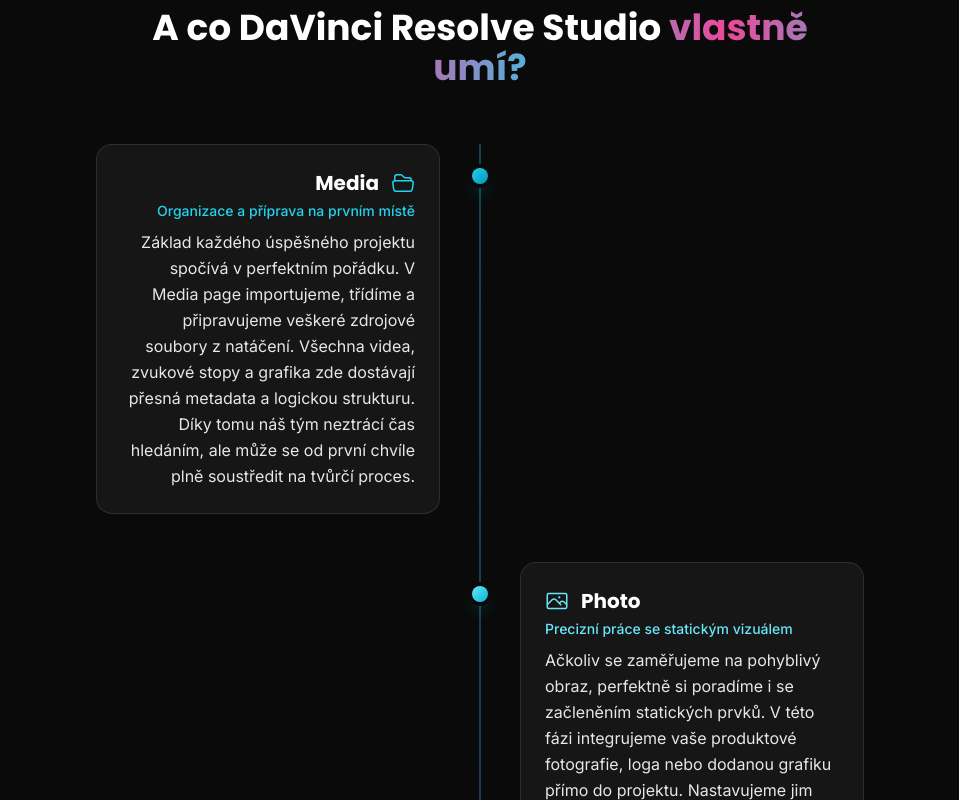
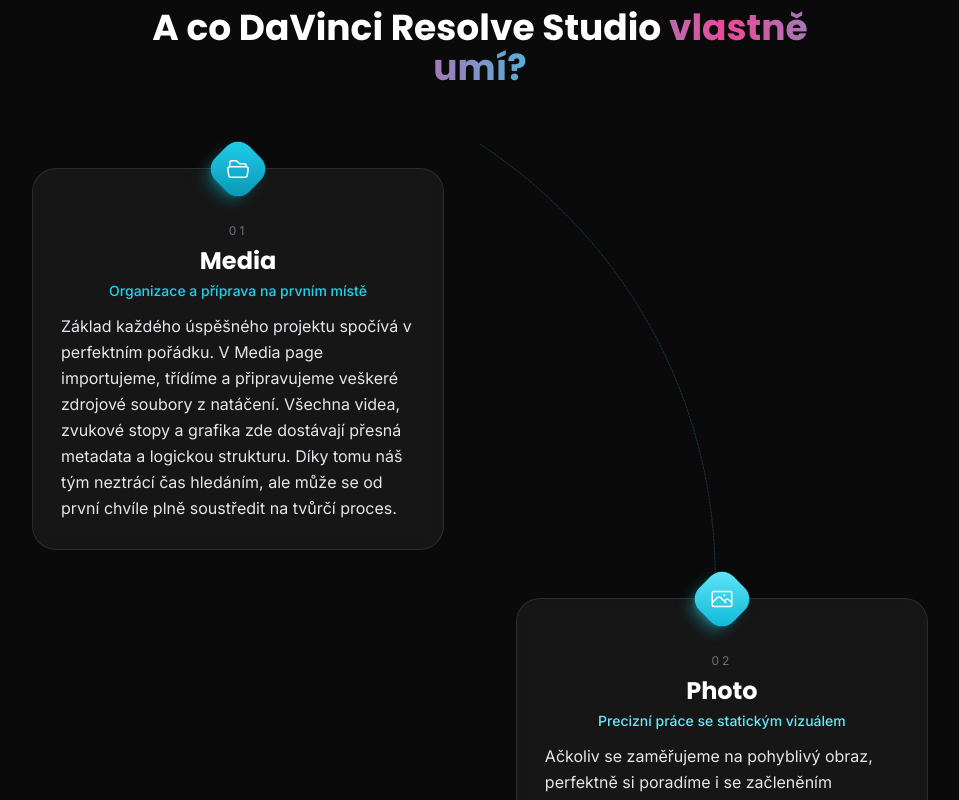
Before and after one commit to MartinStrix/asperrostudio, a React (Vite) app: page /o-nas in a window 1280 px wide. Shown: the part 1640-2440 px from the top of the page, without its empty margins (160-1119 px from the left). Built offline with nearby package versions, Linux system fonts and the light colour scheme.

Commit message:
Add files via upload

```diff
--- a/src/components/common/AnimatedBackground.tsx
+++ b/src/components/common/AnimatedBackground.tsx
@@ -1,17 +1,76 @@
 // ============================================================
-// AURORA – elegantní animované pozadí (nahrazuje video s dýmem)
-// Chceš-li vrátit původní video, řekni si Claudovi o zálohu :)
+// AURORA – animované pozadí, které reaguje na scrollování
+// - záře samy pomalu plují (CSS animace)
+// - při scrollu se navíc rozestupují, otáčejí a mění odstín,
+//   takže má stránka při posouvání hloubku (parallax efekt)
+// Chceš-li vrátit původní video s dýmem, řekni si o zálohu :)
 // ============================================================
-export const AnimatedBackground = () => (
+import { useEffect, useRef } from 'react';
+
+export const AnimatedBackground = () => {
+  const layer1 = useRef<HTMLDivElement>(null);
+  const layer2 = useRef<HTMLDivElement>(null);
+  const layer3 = useRef<HTMLDivElement>(null);
+  const hueLayer = useRef<HTMLDivElement>(null);
+
+  useEffect(() => {
+    // Respektujeme uživatele s vypnutými animacemi
+    if (window.matchMedia('(prefers-reduced-motion: reduce)').matches) return;
+
+    let ticking = false;
+
+    const onScroll = () => {
+      if (ticking) return;
+      ticking = true;
+
+      requestAnimationFrame(() => {
+        const y = window.scrollY;
+
+        // Každá záře se hýbe jinou rychlostí a směrem → hloubka
+        if (layer1.current) {
+          layer1.current.style.transform =
+            `translateY(${y * 0.18}px) rotate(${y * 0.02}deg)`;
+        }
+        if (layer2.current) {
+          layer2.current.style.transform =
+            `translateY(${y * -0.12}px) rotate(${y * -0.015}deg)`;
+        }
+        if (layer3.current) {
+          layer3.current.style.transform =
+            `translateY(${y * 0.08}px) scale(${1 + Math.min(y / 4000, 0.25)})`;
+        }
+        // Celé pozadí při scrollu jemně mění odstín barev
+        if (hueLayer.current) {
+          hueLayer.current.style.filter = `hue-rotate(${(y * 0.03) % 360}deg)`;
+        }
+
+        ticking = false;
+      });
+    };
+
+    window.addEventListener('scroll', onScroll, { passive: true });
+    onScroll();
+    return () => window.removeEventListener('scroll', onScroll);
+  }, []);
+
+  return (
     <div
       className="fixed inset-0 overflow-hidden pointer-events-none bg-dark"
       aria-hidden="true"
       role="presentation"
     >
-    {/* Plující barevné záře */}
+      <div ref={hueLayer} className="absolute inset-0 will-change-[filter]">
+        {/* Vrstvy s parallaxem – uvnitř každé pluje záře sama od sebe */}
+        <div ref={layer1} className="absolute inset-0 will-change-transform">
           <div className="aurora-blob aurora-1 w-[55vw] h-[55vw] top-[-15%] left-[-10%] bg-cyan-500/60" />
+        </div>
+        <div ref={layer2} className="absolute inset-0 will-change-transform">
           <div className="aurora-blob aurora-2 w-[50vw] h-[50vw] bottom-[-20%] right-[-10%] bg-pink-500/50" />
+        </div>
+        <div ref={layer3} className="absolute inset-0 will-change-transform">
           <div className="aurora-blob aurora-3 w-[45vw] h-[45vw] top-[30%] left-[35%] bg-purple-600/45" />
+        </div>
+      </div>
 
       {/* Jemné ztmavení pro čitelnost textu */}
       <div className="absolute inset-0 bg-dark/55" />
@@ -26,3 +85,4 @@
       />
     </div>
   );
+};
--- a/src/data/team.ts
+++ b/src/data/team.ts
@@ -35,8 +35,8 @@
     bio: 'Sem doplň Martinovo představení — čemu se ve střihu věnuje, jaký má styl a co ho baví. Dvě až čtyři věty stačí.',
     photo: null, // ← až bude fotka: '/team/martin.jpg'
     accent: 'cyan',
-    instagram: 'https://www.instagram.com/asperro.studio', // ← nahraď Martinovým IG
-    ico: null, // ← až budeš mít: '12345678'
+    instagram: 'https://www.instagram.com/martinpollacek/',
+    ico: '24399949',
     videos: [
       { title: 'Ukázka práce', url: 'https://www.youtube.com/watch?v=uTmfflJWOvM' },
       // další video přidáš takhle:
--- a/src/pages/AboutPage.tsx
+++ b/src/pages/AboutPage.tsx
@@ -216,54 +216,87 @@
             </h2>
           </motion.div>
 
-          <div className="relative max-w-3xl mx-auto">
-            {/* Středová čára (na mobilu vlevo) */}
+          {/* Zakroucený had – vlnovka s kartami střídavě po stranách */}
+          <div className="relative max-w-4xl mx-auto">
+            {/* Vlnitá čára v pozadí (jen na větších obrazovkách) */}
+            <svg
+              aria-hidden="true"
+              className="absolute inset-0 w-full h-full hidden md:block"
+              viewBox="0 0 100 100"
+              preserveAspectRatio="none"
+            >
+              <defs>
+                <linearGradient id="waveGradient" x1="0" y1="0" x2="0" y2="1">
+                  <stop offset="0%" stopColor="#22d3ee" />
+                  <stop offset="50%" stopColor="#a855f7" />
+                  <stop offset="100%" stopColor="#ec4899" />
+                </linearGradient>
+              </defs>
+              <path
+                d="M 50 0
+                   C 85 6, 85 19, 50 25
+                   C 15 31, 15 44, 50 50
+                   C 85 56, 85 69, 50 75
+                   C 15 81, 15 94, 50 100"
+                fill="none"
+                stroke="url(#waveGradient)"
+                strokeWidth="0.5"
+                strokeDasharray="2 1.5"
+                opacity="0.5"
+                vectorEffect="non-scaling-stroke"
+                strokeLinecap="round"
+              />
+            </svg>
+
+            {/* Svislá čára pro mobil */}
             <div
               aria-hidden="true"
-              className="absolute left-6 md:left-1/2 md:-translate-x-1/2 top-0 bottom-0 w-px bg-gradient-to-b from-cyan-400 via-purple-500 to-pink-500 opacity-60"
+              className="absolute left-6 top-0 bottom-0 w-px bg-gradient-to-b from-cyan-400 via-purple-500 to-pink-500 opacity-60 md:hidden"
             />
 
-            <ol className="space-y-12">
+            <ol className="relative space-y-10 md:space-y-0">
               {DAVINCI_PAGES.map((page, index) => {
                 const Icon = page.icon;
                 const isLeft = index % 2 === 0;
                 return (
                   <motion.li
                     key={page.name}
-                    className="relative"
-                    initial={{ opacity: 0, x: isLeft ? -30 : 30 }}
-                    whileInView={{ opacity: 1, x: 0 }}
+                    className={`relative md:w-[46%] md:py-6 ${
+                      isLeft ? 'md:mr-auto' : 'md:ml-auto'
+                    }`}
+                    initial={{ opacity: 0, y: 30, rotate: isLeft ? -2 : 2 }}
+                    whileInView={{ opacity: 1, y: 0, rotate: 0 }}
                     viewport={{ once: true, margin: '-60px' }}
-                    transition={{ duration: 0.5 }}
+                    transition={{ duration: 0.55 }}
                   >
+                    {/* Bod na čáře – jen mobil */}
                     <div
                       aria-hidden="true"
-                      className={`absolute left-6 md:left-1/2 top-6 -translate-x-1/2 w-4 h-4 rounded-full bg-gradient-to-br ${page.dot} shadow-lg ring-4 ring-dark`}
+                      className={`absolute left-6 top-8 -translate-x-1/2 w-4 h-4 rounded-full bg-gradient-to-br ${page.dot} shadow-lg ring-4 ring-dark md:hidden`}
                     />
 
                     <div
-                      className={`ml-14 md:ml-0 md:w-[calc(50%-2.5rem)] ${
-                        isLeft ? 'md:mr-auto md:text-right' : 'md:ml-auto md:text-left'
-                      }`}
+                      className={`ml-14 md:ml-0 relative rounded-3xl bg-dark-50/80 backdrop-blur border border-white/10 hover:border-white/25 transition-colors p-6 md:p-7 pt-10 md:pt-12 text-center`}
                     >
-                      <div className="p-5 md:p-6 rounded-2xl bg-white/5 border border-white/10 hover:bg-white/10 hover:border-white/20 transition-colors">
+                      {/* Ikona v bublině přesahující kartu */}
                       <div
-                          className={`flex items-center gap-3 mb-1 ${
-                            isLeft ? 'md:flex-row-reverse' : ''
-                          }`}
+                        className={`absolute -top-6 left-1/2 -translate-x-1/2 w-12 h-12 rounded-2xl rotate-45 bg-gradient-to-br ${page.dot} shadow-lg flex items-center justify-center`}
                       >
-                          <Icon className={`w-6 h-6 shrink-0 ${page.color}`} />
-                          <h3 className="text-lg md:text-xl font-bold font-display">
+                        <Icon className="w-6 h-6 -rotate-45 text-white" />
+                      </div>
+
+                      <span className="text-xs uppercase tracking-[0.25em] text-gray-500">
+                        {String(index + 1).padStart(2, '0')}
+                      </span>
+                      <h3 className="text-xl md:text-2xl font-bold font-display mt-1">
                         {page.name}
                       </h3>
-                        </div>
-                        <p className={`${page.color} text-sm font-medium mb-2`}>
+                      <p className={`${page.color} text-sm font-medium mt-1 mb-3`}>
                         {page.subtitle}
                       </p>
-                        <p className="text-gray-200 text-base leading-relaxed">
+                      <p className="text-gray-200 text-base leading-relaxed text-left">
                         {page.desc}
                       </p>
-                      </div>
                     </div>
                   </motion.li>
                 );
```
Also changed, not shown: src/pages/Home.tsx (+119 -8 lines). Lines whose indentation alone changed are shown as unchanged.
